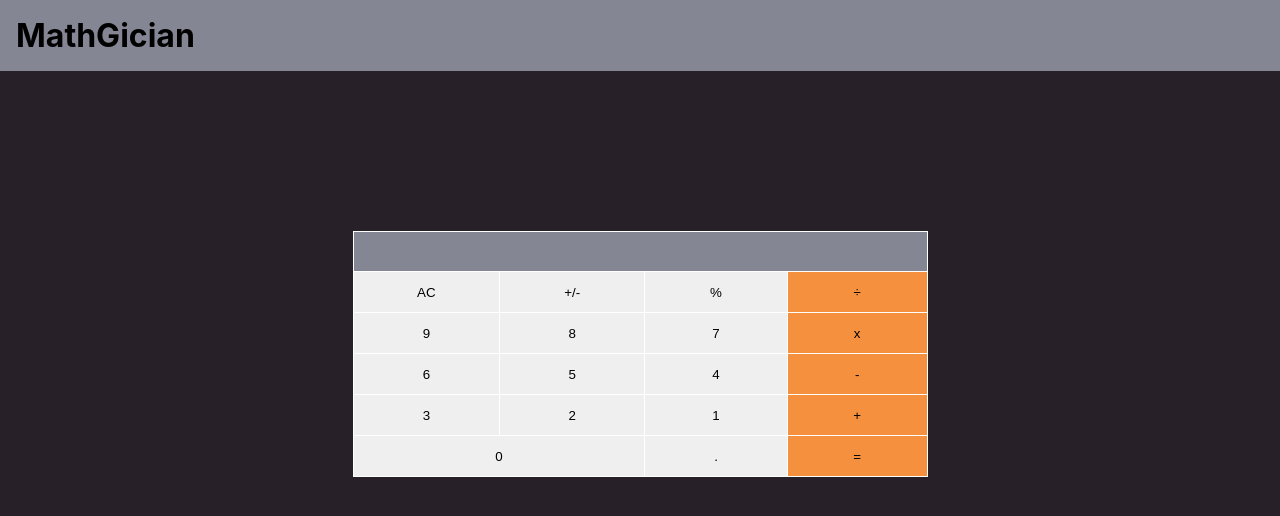
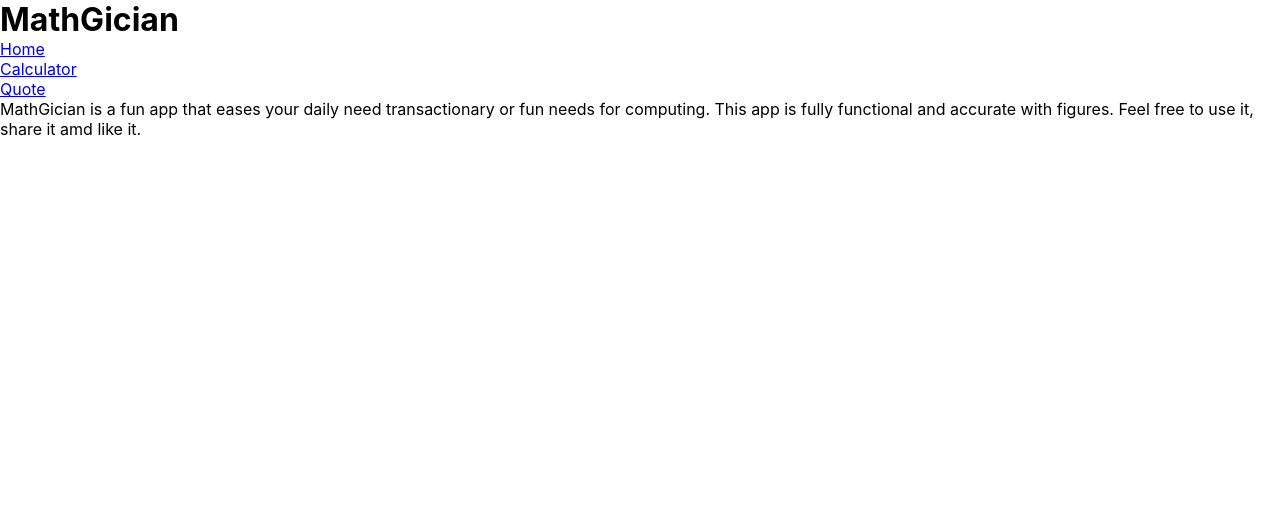
Before and after one commit to AbayomiOlaoye/maths_guru, a React (Create React App) app: page / in a window 1280 px wide. Shown: the top 516 px of the page. Built offline with nearby package versions, Linux system fonts and the light colour scheme.

Commit message:
Complete site's layout and routing

```diff
--- a/package.json
+++ b/package.json
@@ -11,7 +11,8 @@
     "react": "^18.2.0",
     "react-dom": "^18.2.0",
     "react-scripts": "5.0.1",
-    "web-vitals": "^2.1.4"
+    "web-vitals": "^2.1.4",
+    "react-router-dom": "^6.4.3"
   },
   "scripts": {
     "start": "react-scripts start",
--- a/src/App.js
+++ /dev/null
@@ -1,24 +0,0 @@
-// import React from 'react';
-// import ReactDOM from 'react-dom/client';
-import './index.css';
-// import { render } from '@testing-library/react';
-// import Calculator from './components/Calculator';
-
-// // ReactDOM.render(<Calculator />, document.getElementById('root'));
-import React from 'react';
-import Calculator from './components/Calculator';
-
-class App extends React.PureComponent {
-  render() {
-    return (
-      <div className="App">
-        <header className="App-header">
-          <h1>MathGician</h1>
-        </header>
-        <Calculator />
-      </div>
-    );
-  }
-}
-
-export default App;
--- a/src/index.js
+++ b/src/index.js
@@ -1,10 +1,13 @@
 import React from 'react';
 import ReactDOM from 'react-dom/client';
-import App from './App';
+import { BrowserRouter } from 'react-router-dom';
+import App from './pages/App';
 
 const root = ReactDOM.createRoot(document.getElementById('root'));
 root.render(
   <React.StrictMode>
-    <App />
+    <BrowserRouter>
+      <App />
+    </BrowserRouter>
   </React.StrictMode>,
 );
--- /dev/null
+++ b/src/pages/App.js
@@ -0,0 +1,25 @@
+import '../index.css';
+import React from 'react';
+import { Routes, Route } from 'react-router-dom';
+import Calculator from '../components/Calculator';
+import Header from './Header';
+import Home from './Home';
+import Quote from './Quote';
+import NotFound from './NotFound';
+
+class App extends React.PureComponent {
+  render() {
+    return (
+      <Routes>
+        <Route path="/" element={<Header />}>
+          <Route index element={<Home />} />
+          <Route path="calculator" element={<Calculator />} />
+          <Route path="quote" element={<Quote />} />
+          <Route path="*" element={<NotFound />} />
+        </Route>
+      </Routes>
+    );
+  }
+}
+
+export default App;
--- /dev/null
+++ b/src/pages/Header.js
@@ -0,0 +1,24 @@
+import { Outlet, Link } from 'react-router-dom';
+
+const Header = () => (
+  <>
+    <h1>MathGician</h1>
+    <nav>
+      <ul>
+        <li>
+          <Link to="/">Home</Link>
+        </li>
+        <li>
+          <Link to="/calculator">Calculator</Link>
+        </li>
+        <li>
+          <Link to="/quote">Quote</Link>
+        </li>
+      </ul>
+    </nav>
+
+    <Outlet />
+  </>
+);
+
+export default Header;
--- /dev/null
+++ b/src/pages/Home.js
@@ -0,0 +1,13 @@
+import React from 'react';
+
+const Home = () => (
+  <div className="heroPage">
+    <p className="paraText">
+      MathGician is a fun app that eases your daily need transactionary or fun needs for
+      computing. This app is fully functional and accurate with figures.
+      Feel free to use it, share it amd like it.
+    </p>
+  </div>
+);
+
+export default Home;
--- /dev/null
+++ b/src/pages/NotFound.js
@@ -0,0 +1,7 @@
+const NotFound = () => (
+  <h1 className="errorPara">
+    Let&lsquo;s check your network and try again, please?
+  </h1>
+);
+
+export default NotFound;
--- /dev/null
+++ b/src/pages/Quote.js
@@ -0,0 +1,12 @@
+import React from 'react';
+
+const Quote = () => (
+  <div>
+    <p className="paraText">
+      Mathematics is not about numbers, equations, computations,
+      algorithms: it is about understanding - William Paul Thurston
+    </p>
+  </div>
+);
+
+export default Quote;
```
Also changed, not shown: 1 other file (tests, documents, lock files or other folders).
